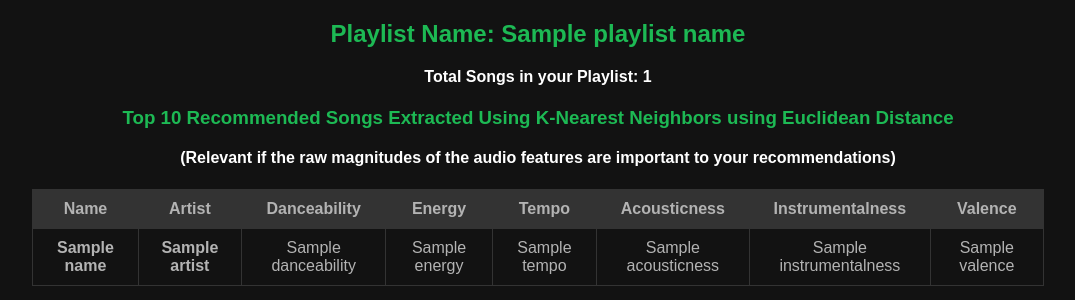
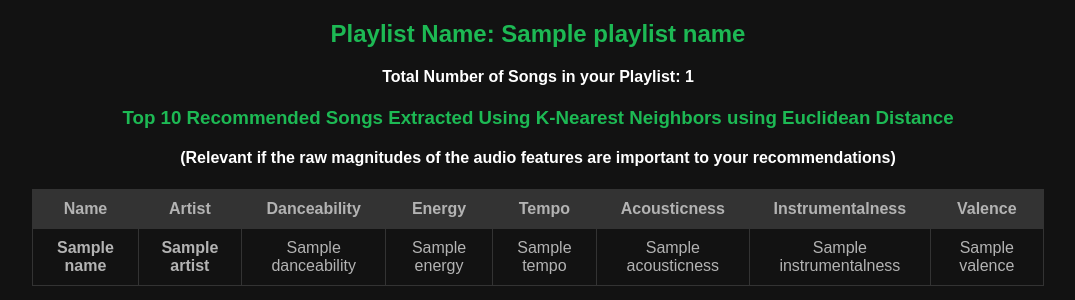
Before and after one commit to smitp00/SpotifyRecommendationEngine, a Flask app: template templates/results.html in a window 1280 px wide. Shown: the top 300 px of the page, without its empty margins (102-1177 px from the left). Run offline with Flask 3, Linux system fonts and the light colour scheme; the template is opened without the code that fills it: most values are stand-ins (such as "Sample title", 1, 10 or a date in 2020).

Commit message:
wording change

```diff
--- a/templates/results.html
+++ b/templates/results.html
@@ -54,7 +54,7 @@
 
 <body>
 <h2>Playlist Name: {{ playlist_name }}</h2> <!-- Displaying the playlist name -->
-<h4>Total Songs in your Playlist: {{ total_songs }}</h4> <!-- Displaying the number of songs -->
+<h4>Total Number of Songs in your Playlist: {{ total_songs }}</h4> <!-- Displaying the number of songs -->
 
 <h3>Top 10 Recommended Songs Extracted Using K-Nearest Neighbors using Euclidean Distance</h3>
 <h4>(Relevant if the raw magnitudes of the audio features are important to your recommendations)</h4>
```
